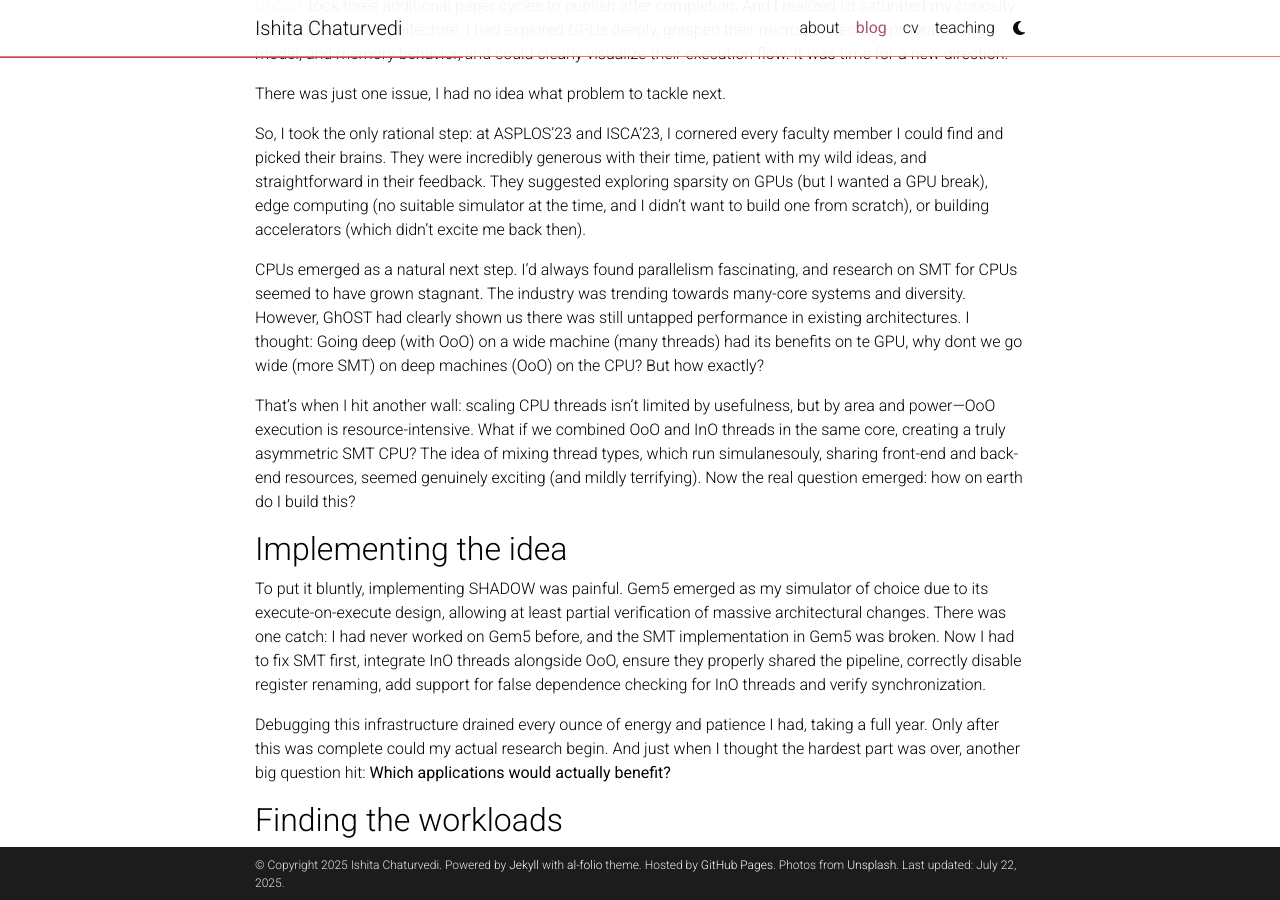
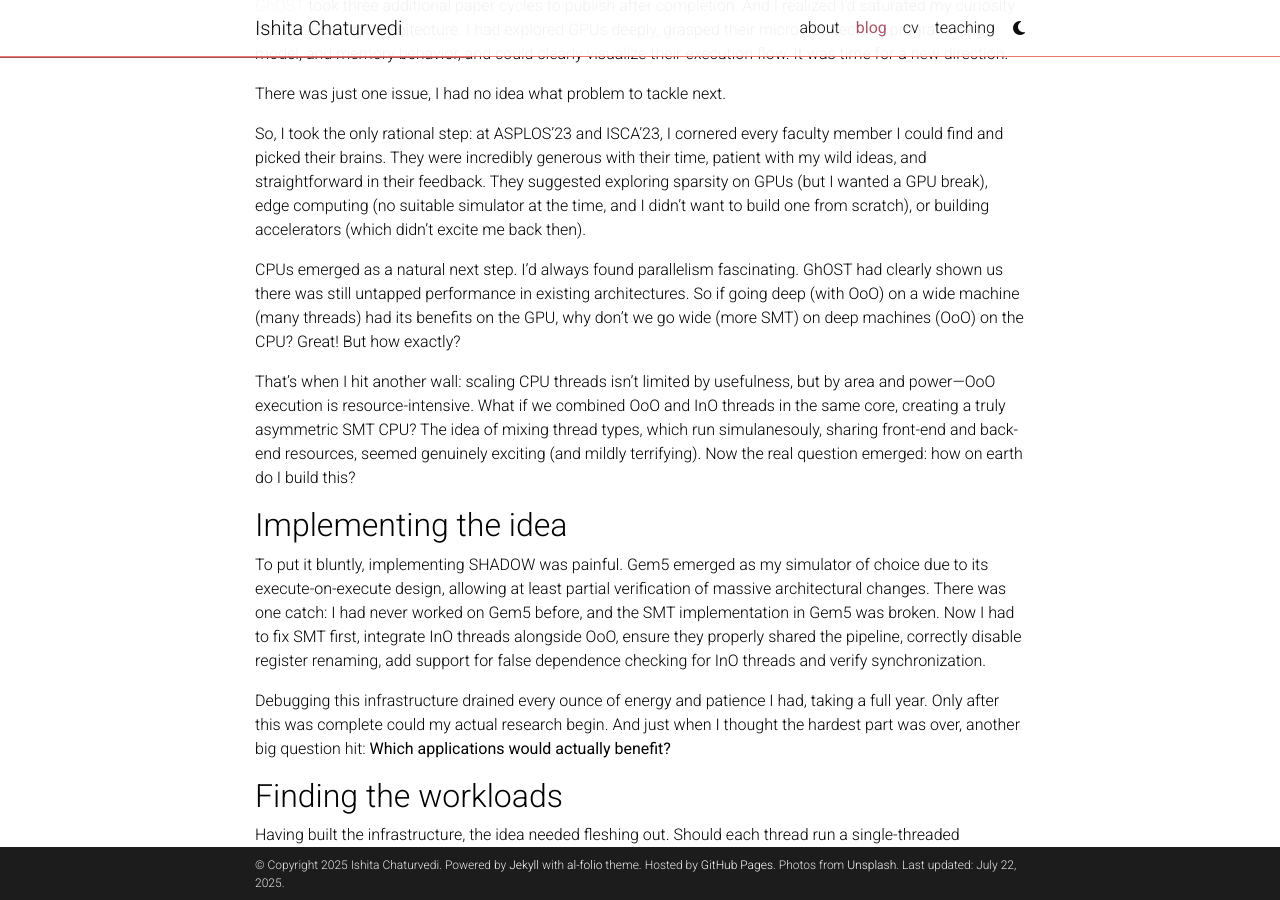
Before and after one commit to ishitachaturvedi/ishitachaturvedi.github.io, a Jekyll site: the page built from _posts/2025-02-03-Reflections-through-grad-school.md, in a window 1280 px wide and 900 px high, scrolled down 491 px. Built offline with Jekyll 4.4.1, drawn with Linux system fonts in a browser that asks for light colours; comment, search, counter and statistics services are not loaded; a style sheet for code colours, icons or effects is not loaded.

Commit message:
Added SHADOW journey

```diff
--- a/_posts/2025-02-03-Reflections-through-grad-school.md
+++ b/_posts/2025-02-03-Reflections-through-grad-school.md
@@ -20,7 +20,7 @@
 
 So, I took the only rational step: at ASPLOS'23 and ISCA'23, I cornered every faculty member I could find and picked their brains. They were incredibly generous with their time, patient with my wild ideas, and straightforward in their feedback. They suggested exploring sparsity on GPUs (but I wanted a GPU break), edge computing (no suitable simulator at the time, and I didn't want to build one from scratch), or building accelerators (which didn’t excite me back then).
 
-CPUs emerged as a natural next step. I'd always found parallelism fascinating, and research on SMT for CPUs seemed to have grown stagnant. The industry was trending towards many-core systems and diversity. However, GhOST had clearly shown us there was still untapped performance in existing architectures. I thought: Going deep (with OoO) on a wide machine (many threads) had its benefits on te GPU, why dont we go wide (more SMT) on deep machines (OoO) on the CPU? But how exactly?
+CPUs emerged as a natural next step. I'd always found parallelism fascinating. GhOST had clearly shown us there was still untapped performance in existing architectures. So if going deep (with OoO) on a wide machine (many threads) had its benefits on the GPU, why don't we go wide (more SMT) on deep machines (OoO) on the CPU? Great! But how exactly?
 
 That's when I hit another wall: scaling CPU threads isn’t limited by usefulness, but by area and power—OoO execution is resource-intensive. What if we combined OoO and InO threads in the same core, creating a truly asymmetric SMT CPU? The idea of mixing thread types, which run simulanesouly, sharing front-end and back-end resources, seemed genuinely exciting (and mildly terrifying). Now the real question emerged: how on earth do I build this?
 
```
